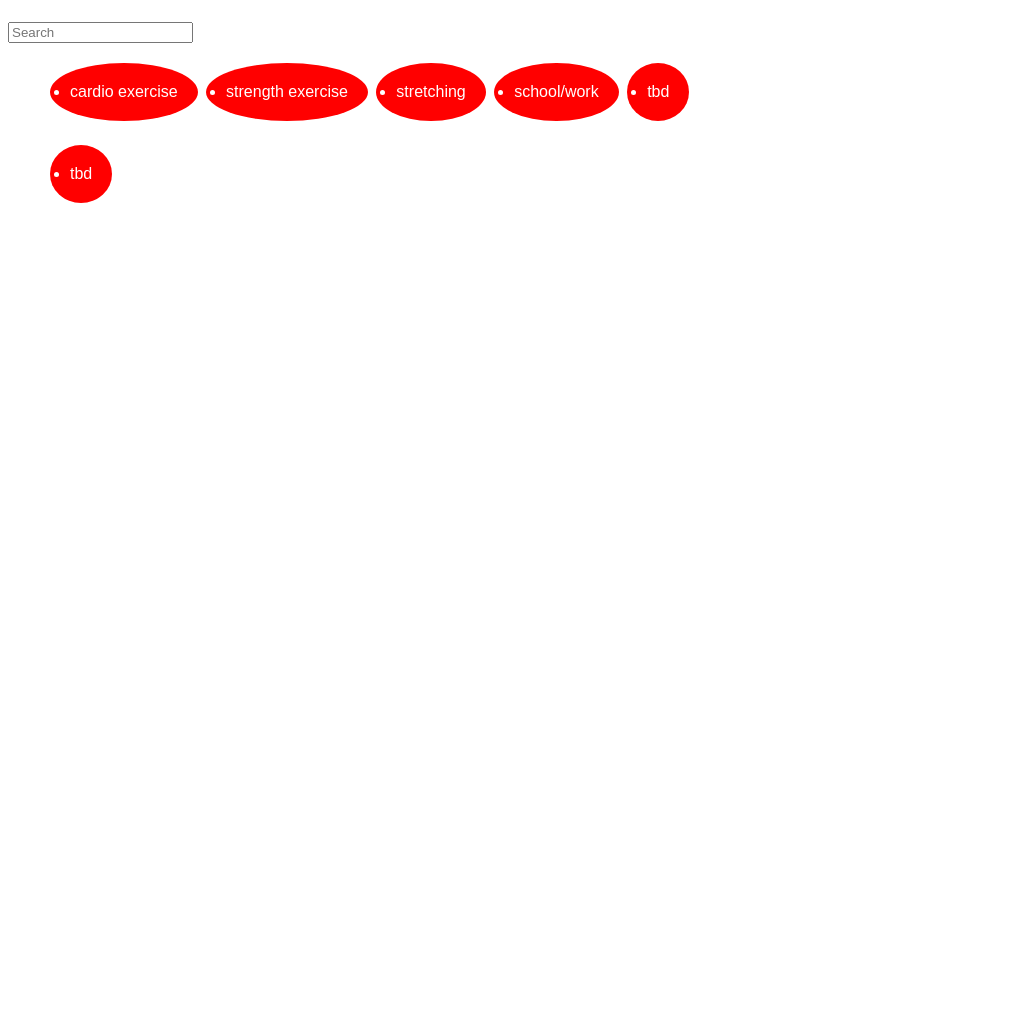
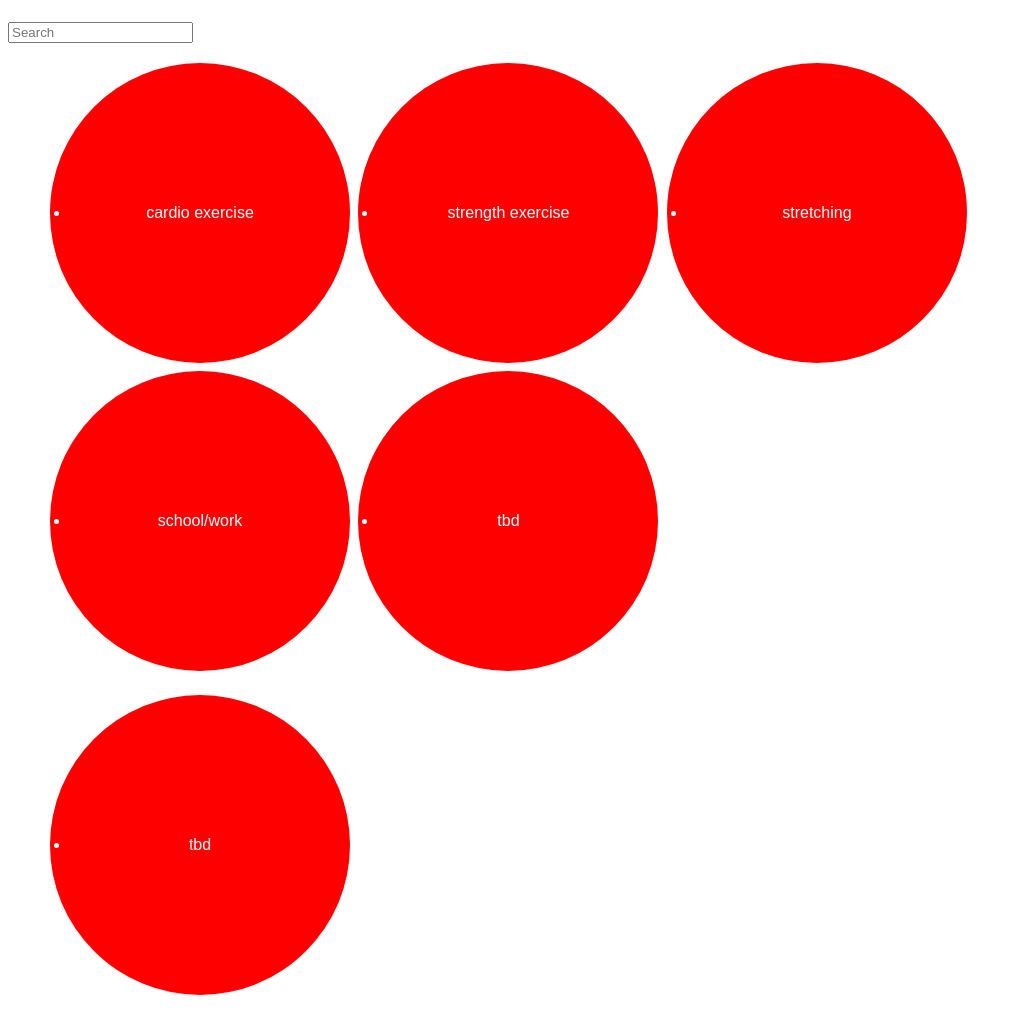
Before and after one commit to crowelladrianna/hackher2023, a PHP site: page / in a window 1280 px wide. Shown: the part 58-1073 px from the top of the page, without its empty margins (0-1022 px from the left). Before the commit the page ends 261 px from the top, so only its background shows below. Run offline with PHP 8.4, Linux system fonts and the light colour scheme.

Commit message:
Update mystyle.css

```diff
--- a/mystyle.css
+++ b/mystyle.css
@@ -41,5 +41,7 @@ button {
   display: inline-block;
   font-size: 16px;
   margin: 4px 2px;
+  height: 300px;
+  width: 300px;
   border-radius: 50%;
 }
```
